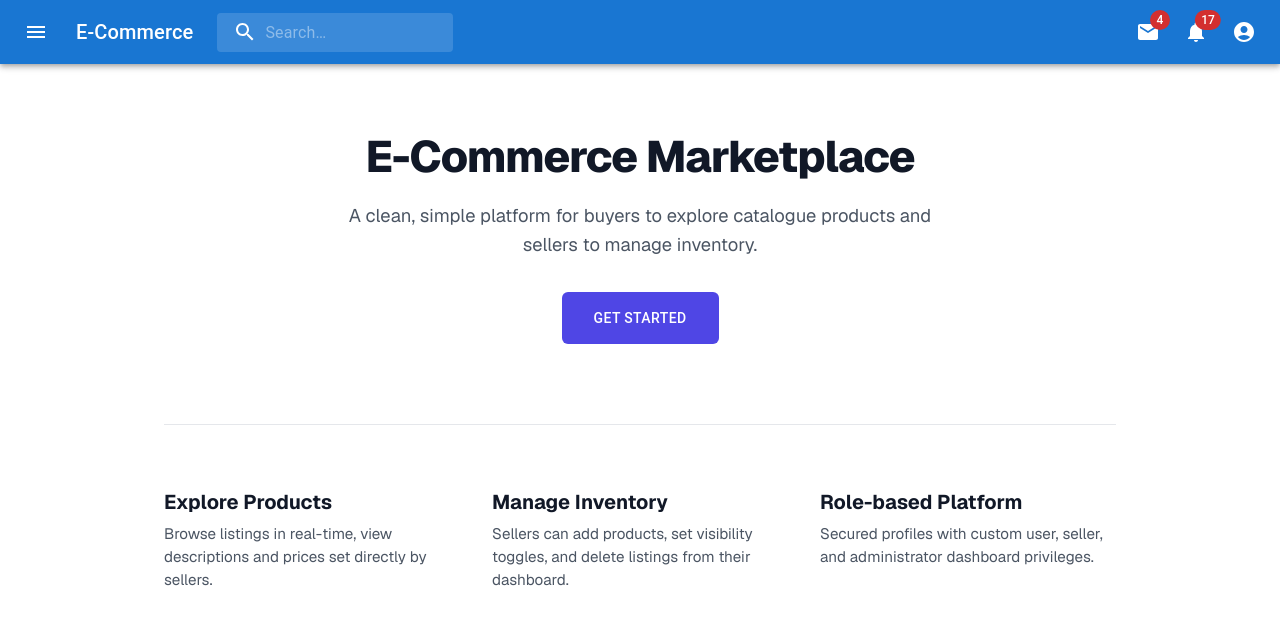
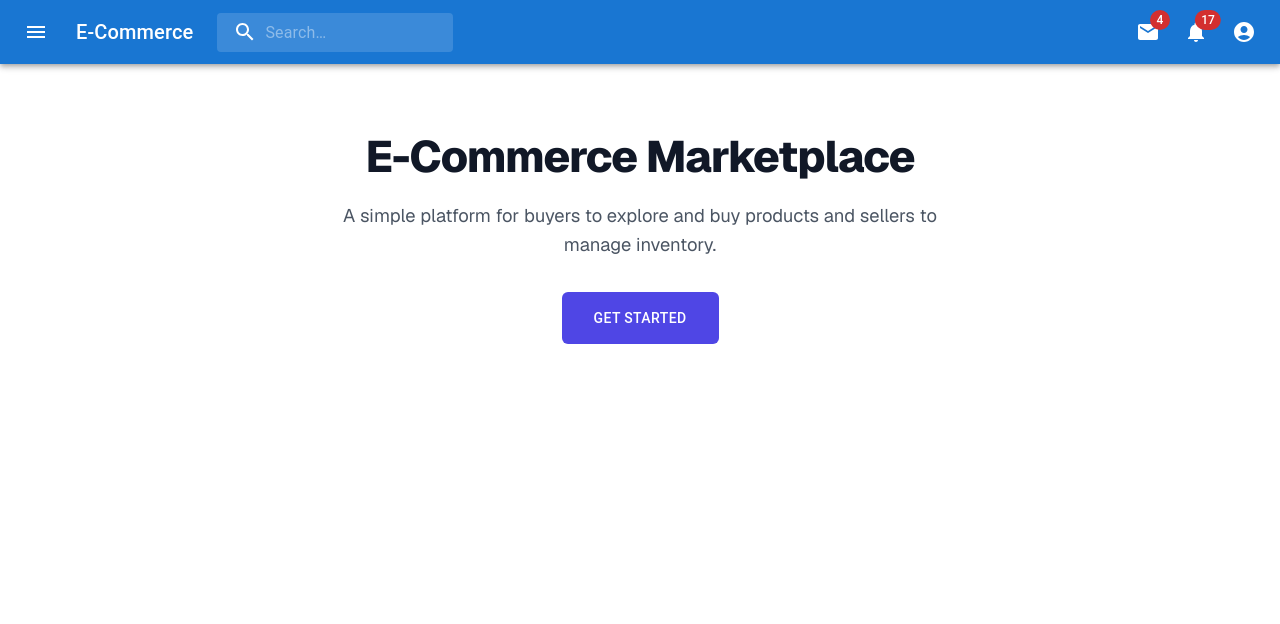
Before and after one commit to nileshXrana/e-commerce-firebase, a Next.js app: page / in a window 1280 px wide. Shown: the top 624 px of the page. Built offline with nearby package versions, Linux system fonts and the light colour scheme; what @mui/material-nextjs would draw is missing.

Commit message:
landing page

```diff
--- a/app/ui/Landing.jsx
+++ b/app/ui/Landing.jsx
@@ -10,27 +10,13 @@ export default function Landing() {
             <Box className="landing-hero">
                 <h1 className="landing-title">E-Commerce Marketplace</h1>
                 <p className="landing-tagline">
-                    A clean, simple platform for buyers to explore catalogue products and sellers to manage inventory.
+                    A simple platform for buyers to explore and buy products and sellers to manage inventory.
                 </p>
                 <Link href="/login" className="started-link">
                     <Button className='started-button'>Get Started</Button>
                 </Link>
             </Box>
 
-            <Box className="landing-features">
-                <div className="feature-item">
-                    <h3>Explore Products</h3>
-                    <p>Browse listings in real-time, view descriptions and prices set directly by sellers.</p>
-                </div>
-                <div className="feature-item">
-                    <h3>Manage Inventory</h3>
-                    <p>Sellers can add products, set visibility toggles, and delete listings from their dashboard.</p>
-                </div>
-                <div className="feature-item">
-                    <h3>Role-based Platform</h3>
-                    <p>Secured profiles with custom user, seller, and administrator dashboard privileges.</p>
-                </div>
-            </Box>
         </Box>
     )
 }
```
Also changed, not shown: 1 other file (tests, documents, lock files or other folders).
